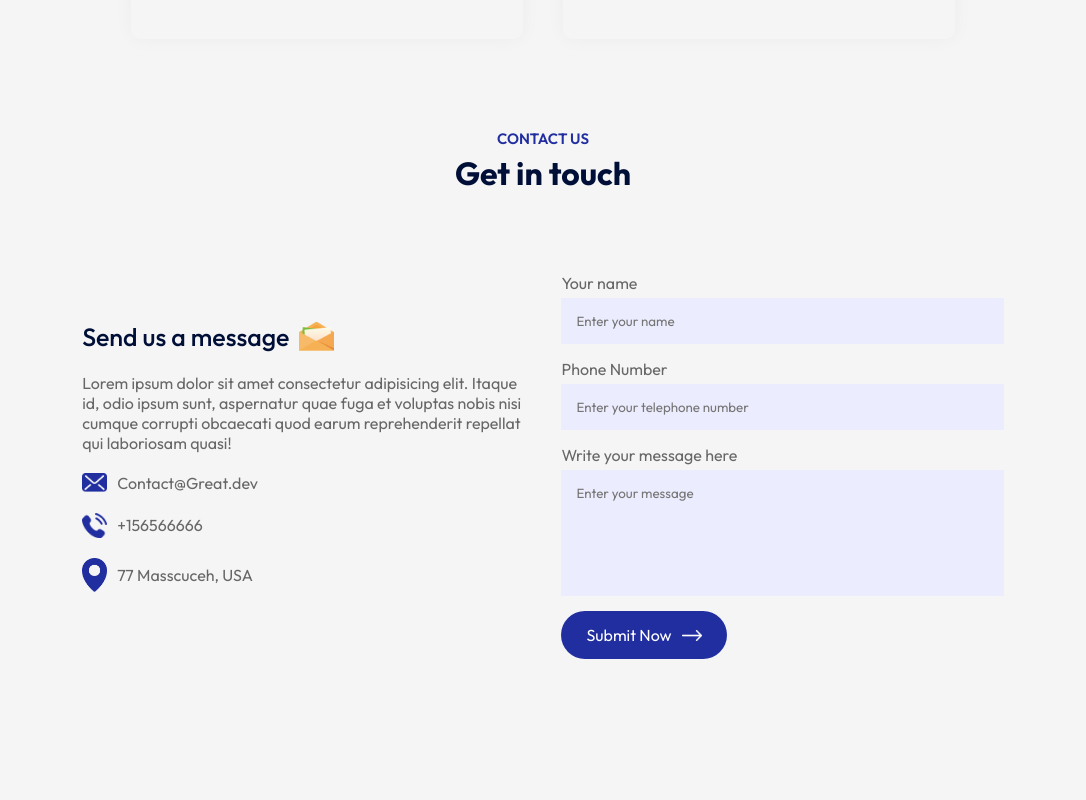
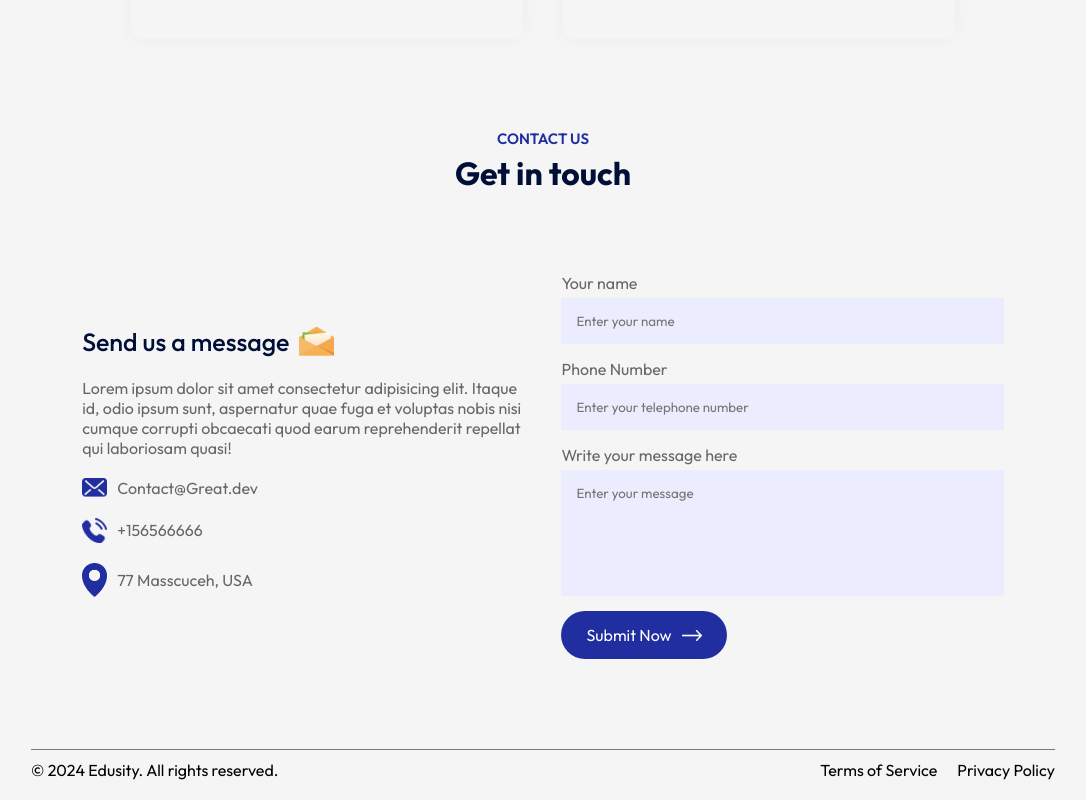
Before and after one commit to DineshShrestha/edusity, a React (Vite) app: page / in a window 1280 px wide. Shown: the part 2870-3670 px from the top of the page, without its empty margins (97-1183 px from the left). Before the commit the page ends 3609 px from the top, so only its background shows below. Built offline with nearby package versions, Linux system fonts and the light colour scheme.

Commit message:
add footer

```diff
--- a/src/App.jsx
+++ b/src/App.jsx
@@ -7,6 +7,7 @@
 import Campus from './components/Campus/Campus'
 import Testimonials from './components/Testimonials/Testimonials'
 import Contact from './components/Contact/Contact'
+import Footer from './components/Footer/Footer'
 
 const App = () => {
   return (
@@ -23,6 +24,7 @@
                 <Testimonials/>
                 <Title subtitle='Contact Us' title="Get in touch"/>
                 <Contact/>
+                <Footer/>
             </div>
         </div>
 
--- a/src/components/Contact/Contact.css
+++ b/src/components/Contact/Contact.css
@@ -55,5 +55,5 @@
 
 .contact-col span{
     display: block;
-    margin-top: 30px 0;
+    margin: 10px 0;
 }
--- /dev/null
+++ b/src/components/Footer/Footer.css
@@ -0,0 +1,14 @@
+.footer{
+    margin: 10px auto;
+    display: flex;
+    align-items: center;
+    justify-content: space-between;
+    border-top: 1px solid #797979;
+    padding: 10px 0;
+}
+
+.footer ul li{
+    list-style: none;
+    display: inline-block;
+    margin-left: 20px;
+}
--- /dev/null
+++ b/src/components/Footer/Footer.jsx
@@ -0,0 +1,15 @@
+import React from 'react'
+import "./Footer.css"
+const Footer = () => {
+  return (
+    <div className='footer'>
+        <p>&copy; 2024 Edusity. All rights reserved.</p>
+        <ul>
+            <li>Terms of Service</li>
+            <li>Privacy Policy</li>
+        </ul>
+    </div>
+  )
+}
+
+export default Footer
```
